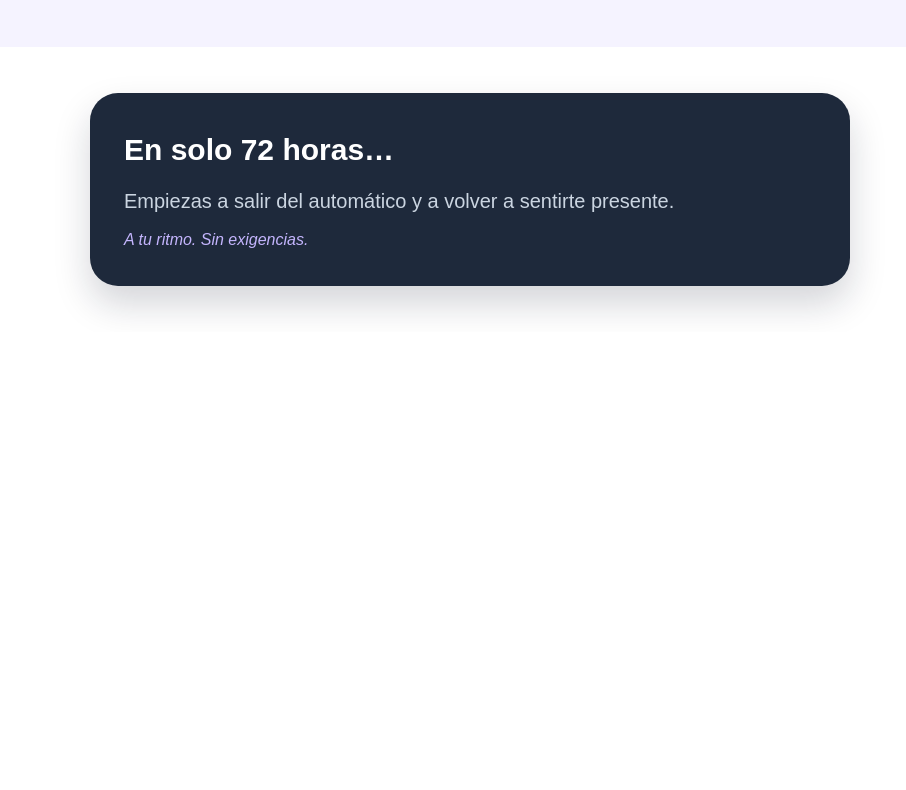
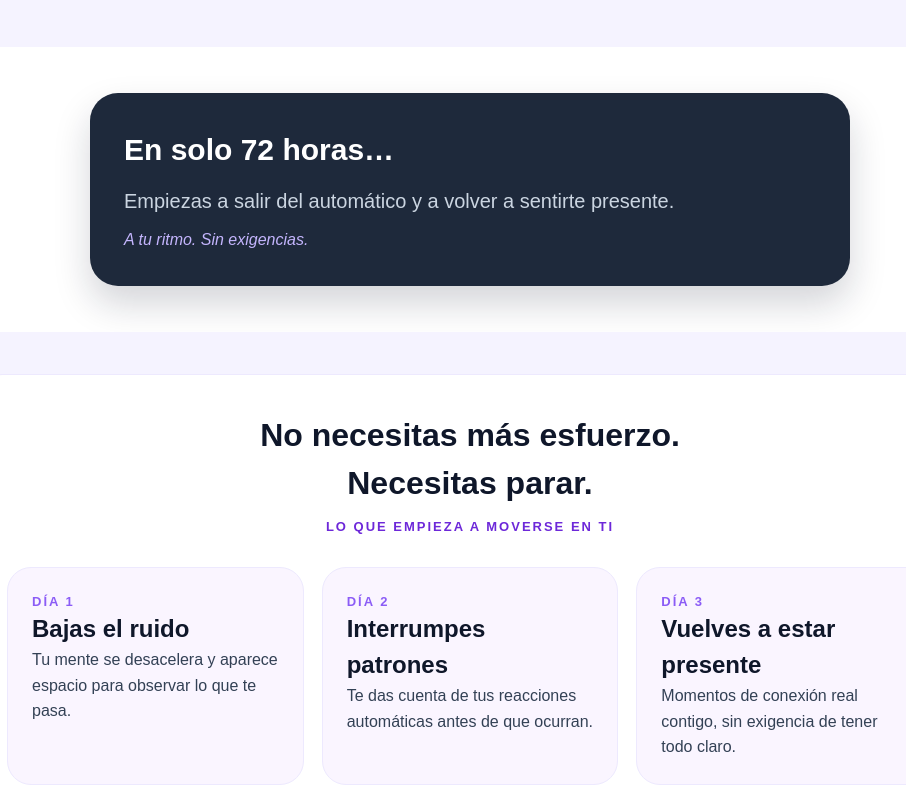
Before and after one commit to cursossolange/despierta-72h, a React (Vite) app: page / in a window 1280 px wide. Shown: the part 1222-2012 px from the top of the page, without its empty margins (170-1076 px from the left). Before the commit the page ends 1554 px from the top, so only its background shows below. Built offline with nearby package versions, Linux system fonts and the light colour scheme.

Commit message:
Update LandingPage.tsx

```diff
--- a/src/components/LandingPage.tsx
+++ b/src/components/LandingPage.tsx
@@ -125,7 +125,44 @@ export default function LandingPage() {
           </p>
         </div>
       </section>
+<section style={{ padding: "42px 24px", background: "#F5F3FF" }}>
+  <div style={{ maxWidth: "1000px", margin: "0 auto", background: "white", borderRadius: "32px", padding: "36px", border: "1px solid #ede9fe" }}>
+    <div style={{ textAlign: "center", marginBottom: "30px" }}>
+      <h2 style={{ fontSize: "32px", fontWeight: 900, marginBottom: "10px" }}>
+        No necesitas más esfuerzo.<br />Necesitas parar.
+      </h2>
+      <p style={{ color: "#6d28d9", fontWeight: 900, letterSpacing: "2px", fontSize: "13px", textTransform: "uppercase" }}>
+        Lo que empieza a moverse en ti
+      </p>
+    </div>
 
+    <div style={{ display: "grid", gap: "18px", gridTemplateColumns: "repeat(auto-fit, minmax(240px, 1fr))" }}>
+      <div style={{ background: "#faf5ff", padding: "24px", borderRadius: "24px", border: "1px solid #ede9fe" }}>
+        <p style={{ color: "#8b5cf6", fontWeight: 900, fontSize: "13px", letterSpacing: "2px" }}>DÍA 1</p>
+        <h3 style={{ fontSize: "24px", fontWeight: 900 }}>Bajas el ruido</h3>
+        <p style={{ lineHeight: "1.6", color: "#334155" }}>
+          Tu mente se desacelera y aparece espacio para observar lo que te pasa.
+        </p>
+      </div>
+
+      <div style={{ background: "#faf5ff", padding: "24px", borderRadius: "24px", border: "1px solid #ede9fe" }}>
+        <p style={{ color: "#8b5cf6", fontWeight: 900, fontSize: "13px", letterSpacing: "2px" }}>DÍA 2</p>
+        <h3 style={{ fontSize: "24px", fontWeight: 900 }}>Interrumpes patrones</h3>
+        <p style={{ lineHeight: "1.6", color: "#334155" }}>
+          Te das cuenta de tus reacciones automáticas antes de que ocurran.
+        </p>
+      </div>
+
+      <div style={{ background: "#faf5ff", padding: "24px", borderRadius: "24px", border: "1px solid #ede9fe" }}>
+        <p style={{ color: "#8b5cf6", fontWeight: 900, fontSize: "13px", letterSpacing: "2px" }}>DÍA 3</p>
+        <h3 style={{ fontSize: "24px", fontWeight: 900 }}>Vuelves a estar presente</h3>
+        <p style={{ lineHeight: "1.6", color: "#334155" }}>
+          Momentos de conexión real contigo, sin exigencia de tener todo claro.
+        </p>
+      </div>
+    </div>
+  </div>
+</section>
     </div>
   );
 }
```
